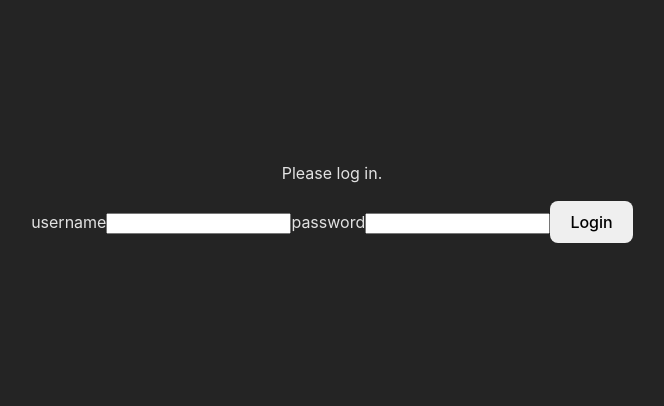
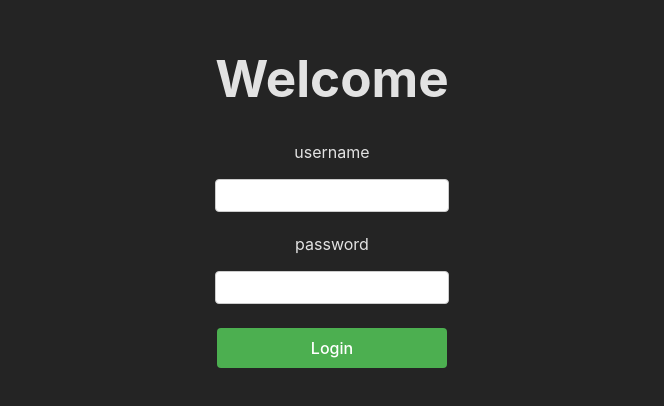
Before and after one commit to clement7903/sctp-group-4, a React (Vite) app: page / in a window 1280 px wide. Shown: the part 206-612 px from the top of the page, without its empty margins (308-972 px from the left). Built offline with nearby package versions, Linux system fonts and the light colour scheme.

Commit message:
Add styling for button and form coponent.

```diff
--- a/src/assets/components/AuthContextProvider.jsx
+++ b/src/assets/components/AuthContextProvider.jsx
@@ -1,5 +1,4 @@
 import { useState, createContext } from "react";
-import PropTypes from "prop-types";
 
 export const AuthContext = createContext();
 
@@ -59,7 +58,3 @@ export function AuthContextProvider({ children }) {
     <AuthContext.Provider value={context}>{children}</AuthContext.Provider>
   );
 }
-
-AuthContextProvider.propTypes = {
-  children: PropTypes.node.isRequired,
-};
--- a/src/assets/components/Home.jsx
+++ b/src/assets/components/Home.jsx
@@ -5,13 +5,15 @@ import UserBar from "./UserBar";
 
 function Home() {
   return (
+    <header>
+      <h1>Welcome</h1>
       <div>
         <AuthContextProvider>
         <NavbarComponent />
         <UserBar />
         </AuthContextProvider>
       </div>
-
+      </header>
   );
 }
 
--- a/src/assets/components/NavbarComponent.jsx
+++ b/src/assets/components/NavbarComponent.jsx
@@ -26,7 +26,7 @@ export default function NavbarComponent() {
             </Link>
           </>
         ) : (
-          <p>Please log in.</p>
+          <></>
         )}
       </nav>
       <Outlet></Outlet>
--- a/src/assets/components/UserBar.jsx
+++ b/src/assets/components/UserBar.jsx
@@ -1,5 +1,6 @@
 import { useContext } from "react";
 import { AuthContext } from "./AuthContextProvider";
+import styles from './UserBar.module.css';
 
 function UserBar() {
   const UserBarCtx = useContext(AuthContext);
@@ -8,29 +9,29 @@ function UserBar() {
   if (isLoggedIn) {
     return (
       <div>
-        <h3>Welcome!</h3>
-        <button onClick={handleLogout}>Logout</button>
+        <h3>Welcome back {credentials.username}</h3>
+        <button className={styles.btn} onClick={handleLogout}>Logout</button>
       </div>
     );
   }
 
   return (
     <div>
-      <form onSubmit={handleLogin}>
-        <label htmlFor="username">username</label>
+      <form className={styles.form} onSubmit={handleLogin}>
+        <label htmlFor="username">username </label>
         <input
           name="username"
           value={credentials.username}
           onChange={handleCredentialsChange}
         />
-        <label>password</label>
+        <label> password</label>
         <input
           name="password"
           value={credentials.password}
           onChange={handleCredentialsChange}
           type="password"
         />
-        <button type="submit">Login</button>
+        <button className={styles.btn} type="submit"> Login</button>
       </form>
     </div>
   );
--- /dev/null
+++ b/src/assets/components/UserBar.module.css
@@ -0,0 +1,30 @@
+.btn {
+    background-color: #4CAF50; /* Green */
+    border: none;
+    color: white;
+    padding: 10px 20px;
+    text-align: center;
+    text-decoration: none;
+    display: inline-block;
+    font-size: 16px;
+    margin: 4px 2px;
+    cursor: pointer;
+    border-radius: 4px;
+  }
+
+  .form {
+    display: flex;
+    flex-direction: column;
+    gap: 10px;
+  }
+
+  .form label {
+    margin-bottom: 5px;
+  }
+
+  .form input {
+    padding: 8px;
+    margin-bottom: 10px;
+    border: 1px solid #ccc;
+    border-radius: 4px;
+  }
```
